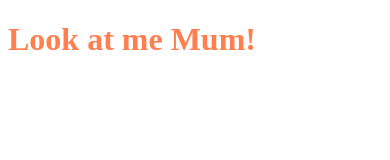
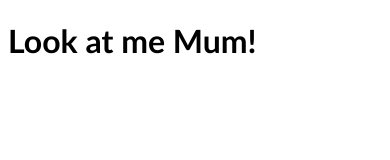
Before and after one commit to RedAngelRedux/RespBrandSite, a plain HTML site: page index.html in a window 390 px wide. Drawn offline with Linux system fonts and the light colour scheme.

Commit message:
Responsive Font-family
Play with changing the font-family using media queries.

```diff
--- a/css/style.css
+++ b/css/style.css
@@ -1,9 +1,21 @@
+/* Global View aka Desktop View */
 h1 {
     color: darkgreen;
+    font-family: 'Courier New', Courier, monospace;
 }
 
+/* Tablet View */
 @media(max-width: 768px) {
     h1 {
-        color:coral
+        color:coral;
+        font-family: 'Franklin Gothic Medium', 'Arial Narrow', Arial, sans-serif;
     }
 }
+
+/* Mobile View */
+@media(max-width: 500px) {
+    h1 {
+        color: black;
+        font-family: 'Gill Sans', 'Gill Sans MT', Calibri, 'Trebuchet MS', sans-serif;
+    }
+}
```
